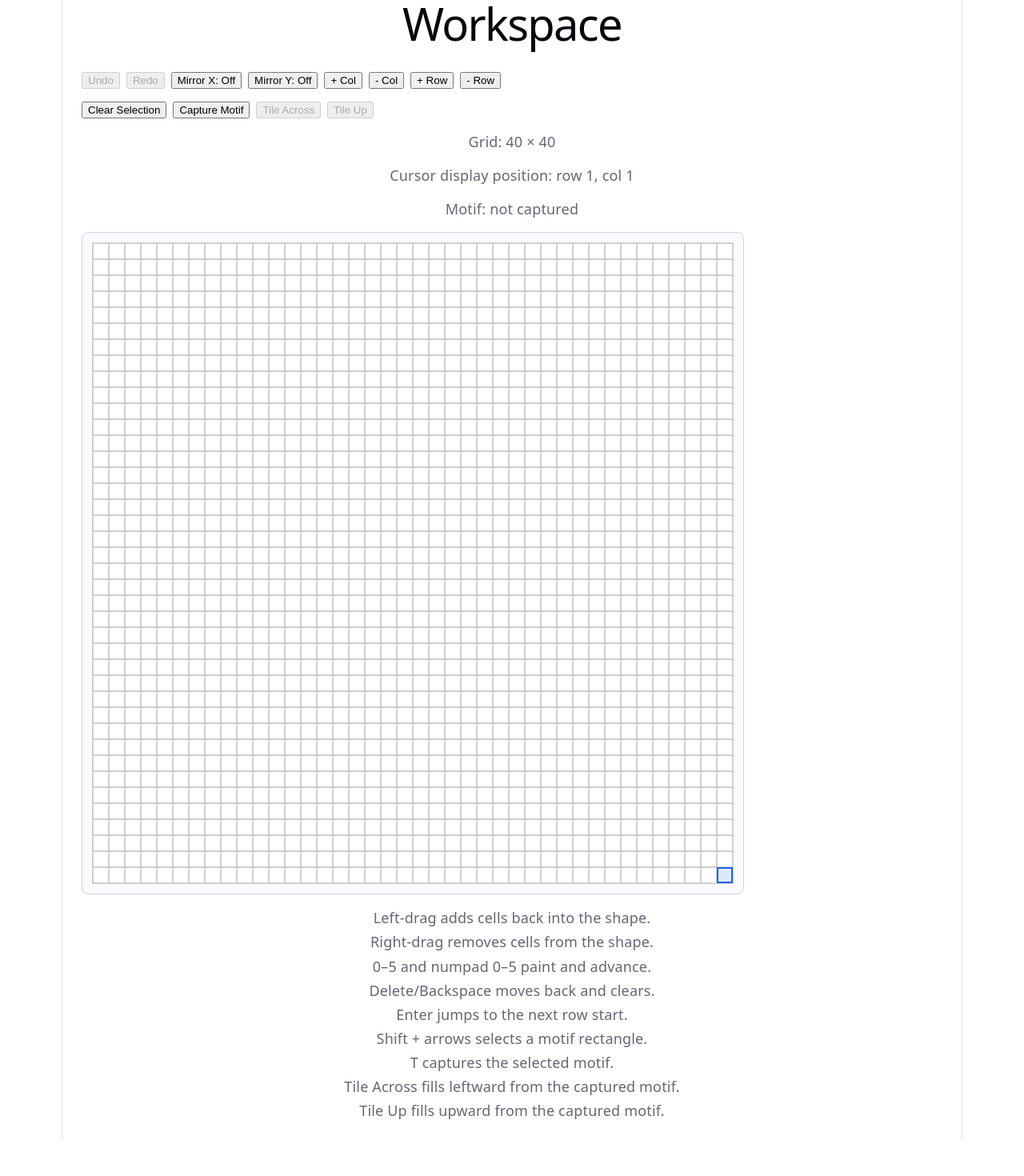
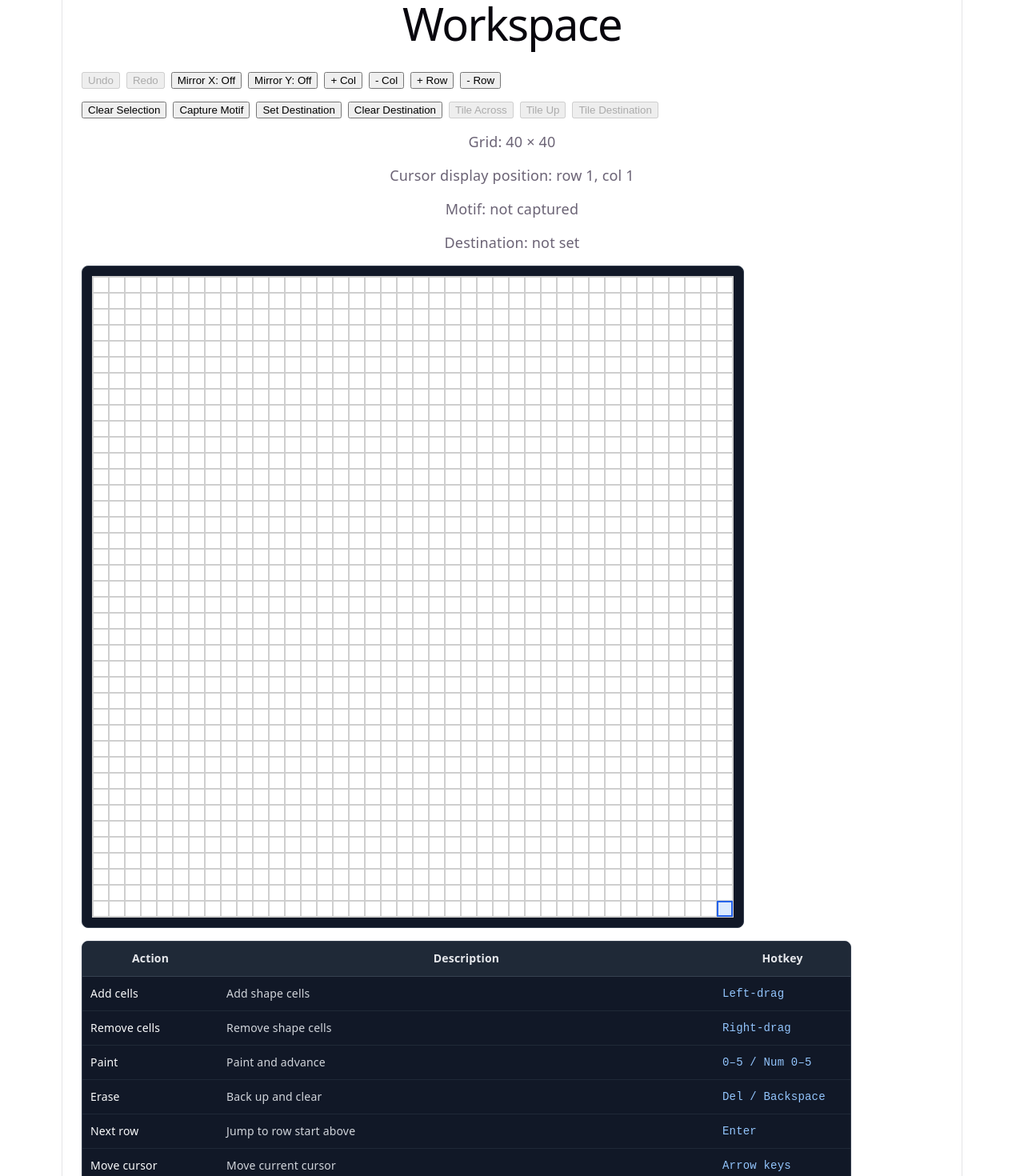
Before and after one commit to jSubbz/KnitGrid, a React (Vite) app: page /workspace in a window 1280 px wide. Shown: the part 40-1510 px from the top of the page at 80% size. Before the commit the page ends 1465 px from the top, so only its background shows below. Built offline with nearby package versions, Linux system fonts and the light colour scheme.

Commit message:
Refine workspace info panel with compact dark layout

```diff
--- a/src/features/workspace/components/WorkspaceGrid.tsx
+++ b/src/features/workspace/components/WorkspaceGrid.tsx
@@ -63,6 +63,14 @@ export default function WorkspaceGrid() {
         c >= state.tileSource.originC &&
         c < state.tileSource.originC + state.tileSource.tileCols;
 
+      const dest = state.tileApply.destRect;
+      const inDestination =
+        !!dest &&
+        r >= dest.minR &&
+        r <= dest.maxR &&
+        c >= dest.minC &&
+        c <= dest.maxC;
+
       cells.push(
         <div
           key={`${r}-${c}`}
@@ -105,6 +113,8 @@ export default function WorkspaceGrid() {
               ? "#dbeafe"
               : isSelected
                 ? "#bfdbfe"
+                : inDestination
+                  ? "#fed7aa"
                   : inCapturedMotif
                     ? "#d1fae5"
                     : inShape
@@ -115,6 +125,8 @@ export default function WorkspaceGrid() {
               ? "2px solid #2563eb"
               : inCapturedMotif
                 ? "2px solid #10b981"
+                : inDestination
+                  ? "2px solid #f97316"
                   : "none",
             outlineOffset: "-2px",
             userSelect: "none",
--- a/src/features/workspace/state/workspaceReducer.ts
+++ b/src/features/workspace/state/workspaceReducer.ts
@@ -32,8 +32,11 @@ export type WorkspaceAction =
   | { type: "CLEAR_SELECTION" }
   | { type: "EXTEND_SELECTION"; dir: "left" | "right" | "up" | "down" }
   | { type: "CAPTURE_MOTIF" }
+  | { type: "SET_DESTINATION_FROM_SELECTION" }
+  | { type: "CLEAR_DESTINATION" }
   | { type: "TILE_ACROSS"; strategy: "partial" | "truncate" }
-  | { type: "TILE_UP"; strategy: "partial" | "truncate" };
+  | { type: "TILE_UP"; strategy: "partial" | "truncate" }
+  | { type: "TILE_DESTINATION"; strategy: "partial" | "truncate" };
 
 function clamp(value: number, min: number, max: number): number {
   return Math.max(min, Math.min(max, value));
@@ -127,6 +130,10 @@ function resizeProject(state: KnitProject, nextRows: number, nextCols: number):
       anchor: null,
       focus: null,
       rect: null,
+    },
+    tileApply: {
+      ...state.tileApply,
+      destRect: null,
     },
   };
 }
@@ -401,8 +408,45 @@ export function workspaceReducer(
           tileCols: rect.maxC - rect.minC + 1,
           confirmed: true,
         },
+        selection: {
+          ...state.selection,
+          active: false,
+          anchor: null,
+          focus: null,
+          rect: null,
+        },
       };
     }
+
+    case "SET_DESTINATION_FROM_SELECTION": {
+      if (!state.selection.rect) {
+        return state;
+      }
+
+      return {
+        ...state,
+        tileApply: {
+          ...state.tileApply,
+          destRect: { ...state.selection.rect },
+        },
+        selection: {
+          ...state.selection,
+          active: false,
+          anchor: null,
+          focus: null,
+          rect: null,
+        },
+      };
+    }
+
+    case "CLEAR_DESTINATION":
+      return {
+        ...state,
+        tileApply: {
+          ...state.tileApply,
+          destRect: null,
+        },
+      };
 
     case "TILE_ACROSS": {
       if (!state.tileSource.confirmed) {
@@ -506,6 +550,72 @@ export function workspaceReducer(
       };
     }
 
+    case "TILE_DESTINATION": {
+      if (!state.tileSource.confirmed || !state.tileApply.destRect) {
+        return state;
+      }
+
+      const { originR, originC, tileRows, tileCols } = state.tileSource;
+      const dest = state.tileApply.destRect;
+      const nextPattern = clonePattern(state.pattern);
+
+      const source: PatternCell[][] = [];
+
+      for (let rr = 0; rr < tileRows; rr += 1) {
+        const row: PatternCell[] = [];
+        for (let cc = 0; cc < tileCols; cc += 1) {
+          const srcR = originR + rr;
+          const srcC = originC + cc;
+          row.push({ ...state.pattern[srcR][srcC] });
+        }
+        source.push(row);
+      }
+
+      for (let baseR = dest.minR; baseR <= dest.maxR; baseR += tileRows) {
+        for (let baseC = dest.minC; baseC <= dest.maxC; baseC += tileCols) {
+          const wouldOverflowBottom = baseR + tileRows - 1 > dest.maxR;
+          const wouldOverflowRight = baseC + tileCols - 1 > dest.maxC;
+
+          if (
+            action.strategy === "truncate" &&
+            (wouldOverflowBottom || wouldOverflowRight)
+          ) {
+            continue;
+          }
+
+          for (let rr = 0; rr < tileRows; rr += 1) {
+            for (let cc = 0; cc < tileCols; cc += 1) {
+              const destR = baseR + rr;
+              const destC = baseC + cc;
+
+              if (destR < dest.minR || destR > dest.maxR) {
+                continue;
+              }
+
+              if (destC < dest.minC || destC > dest.maxC) {
+                continue;
+              }
+
+              if (destR < 0 || destR >= state.rows || destC < 0 || destC >= state.cols) {
+                continue;
+              }
+
+              if (!state.shapeMask[destR][destC]) {
+                continue;
+              }
+
+              nextPattern[destR][destC] = { ...source[rr][cc] };
+            }
+          }
+        }
+      }
+
+      return {
+        ...state,
+        pattern: nextPattern,
+      };
+    }
+
     default:
       return state;
   }
--- a/src/pages/WorkspacePage.tsx
+++ b/src/pages/WorkspacePage.tsx
@@ -40,6 +40,21 @@ function keyToSymbol(event: React.KeyboardEvent<HTMLDivElement>): PatternSymbol
       return null;
   }
 }
+
+const infoRows = [
+  { name: "Add cells", description: "Add shape cells", hotkey: "Left-drag" },
+  { name: "Remove cells", description: "Remove shape cells", hotkey: "Right-drag" },
+  { name: "Paint", description: "Paint and advance", hotkey: "0–5 / Num 0–5" },
+  { name: "Erase", description: "Back up and clear", hotkey: "Del / Backspace" },
+  { name: "Next row", description: "Jump to row start above", hotkey: "Enter" },
+  { name: "Move cursor", description: "Move current cursor", hotkey: "Arrow keys" },
+  { name: "Select box", description: "Make selection rectangle", hotkey: "Shift + arrows" },
+  { name: "Capture motif", description: "Store selected motif", hotkey: "T" },
+  { name: "Set destination", description: "Store selected destination", hotkey: "D" },
+  { name: "Tile across", description: "Fill leftward", hotkey: "Button" },
+  { name: "Tile up", description: "Fill upward", hotkey: "Button" },
+  { name: "Tile destination", description: "Fill destination box", hotkey: "Button" },
+];
 
 export default function WorkspacePage() {
   const { state, dispatch, canUndo, canRedo } = useWorkspace();
@@ -95,6 +110,34 @@ export default function WorkspacePage() {
     });
   };
 
+  const handleTileDestination = () => {
+    if (!state.tileSource.confirmed || !state.tileApply.destRect) {
+      return;
+    }
+
+    const destRows =
+      state.tileApply.destRect.maxR - state.tileApply.destRect.minR + 1;
+    const destCols =
+      state.tileApply.destRect.maxC - state.tileApply.destRect.minC + 1;
+
+    const rowRemainder = destRows % state.tileSource.tileRows;
+    const colRemainder = destCols % state.tileSource.tileCols;
+
+    if (rowRemainder === 0 && colRemainder === 0) {
+      dispatch({ type: "TILE_DESTINATION", strategy: "partial" });
+      return;
+    }
+
+    const usePartial = window.confirm(
+      "Destination box is not an exact multiple of the motif size.\n\nPress OK for partial fill.\nPress Cancel for truncate."
+    );
+
+    dispatch({
+      type: "TILE_DESTINATION",
+      strategy: usePartial ? "partial" : "truncate",
+    });
+  };
+
   return (
     <main style={{ padding: 24, display: "grid", gap: 16 }}>
       <h1>Workspace</h1>
@@ -133,6 +176,12 @@ export default function WorkspacePage() {
         <button type="button" onClick={() => dispatch({ type: "CAPTURE_MOTIF" })}>
           Capture Motif
         </button>
+        <button type="button" onClick={() => dispatch({ type: "SET_DESTINATION_FROM_SELECTION" })}>
+          Set Destination
+        </button>
+        <button type="button" onClick={() => dispatch({ type: "CLEAR_DESTINATION" })}>
+          Clear Destination
+        </button>
         <button
           type="button"
           onClick={handleTileAcross}
@@ -147,6 +196,13 @@ export default function WorkspacePage() {
         >
           Tile Up
         </button>
+        <button
+          type="button"
+          onClick={handleTileDestination}
+          disabled={!state.tileSource.confirmed || !state.tileApply.destRect}
+        >
+          Tile Destination
+        </button>
       </div>
 
       <p>
@@ -160,6 +216,14 @@ export default function WorkspacePage() {
         {state.tileSource.confirmed
           ? `${state.tileSource.tileCols} × ${state.tileSource.tileRows} captured`
           : "not captured"}
+      </p>
+      <p>
+        Destination:{" "}
+        {state.tileApply.destRect
+          ? `${state.tileApply.destRect.maxC - state.tileApply.destRect.minC + 1} × ${
+              state.tileApply.destRect.maxR - state.tileApply.destRect.minR + 1
+            } set`
+          : "not set"}
       </p>
 
       <div
@@ -211,6 +275,12 @@ export default function WorkspacePage() {
             return;
           }
 
+          if (event.key === "d" || event.key === "D") {
+            event.preventDefault();
+            dispatch({ type: "SET_DESTINATION_FROM_SELECTION" });
+            return;
+          }
+
           if (symbol) {
             event.preventDefault();
             dispatch({ type: "PAINT_AND_ADVANCE", symbol });
@@ -254,27 +324,64 @@ export default function WorkspacePage() {
         }}
         style={{
           width: "fit-content",
-          border: "1px solid #d1d5db",
+          border: "1px solid #374151",
           padding: 12,
           borderRadius: 8,
-          background: "#f9fafb",
+          background: "#111827",
           outline: "none",
         }}
       >
         <WorkspaceGrid />
       </div>
 
-      <div style={{ display: "grid", gap: 4 }}>
-        <p>Left-drag adds cells back into the shape.</p>
-        <p>Right-drag removes cells from the shape.</p>
-        <p>0–5 and numpad 0–5 paint and advance.</p>
-        <p>Delete/Backspace moves back and clears.</p>
-        <p>Enter jumps to the next row start.</p>
-        <p>Shift + arrows selects a motif rectangle.</p>
-        <p>T captures the selected motif.</p>
-        <p>Tile Across fills leftward from the captured motif.</p>
-        <p>Tile Up fills upward from the captured motif.</p>
-      </div>
+      <section
+        style={{
+          border: "1px solid #374151",
+          borderRadius: 8,
+          overflow: "hidden",
+          background: "#111827",
+          color: "#e5e7eb",
+          maxWidth: 960,
+          fontSize: 14,
+        }}
+      >
+        <div
+          style={{
+            display: "grid",
+            gridTemplateColumns: "170px 1fr 170px",
+            background: "#1f2937",
+            fontWeight: 600,
+            borderBottom: "1px solid #374151",
+          }}
+        >
+          <div style={{ padding: "8px 10px" }}>Action</div>
+          <div style={{ padding: "8px 10px" }}>Description</div>
+          <div style={{ padding: "8px 10px" }}>Hotkey</div>
+        </div>
+
+        {infoRows.map((row, index) => (
+          <div
+            key={row.name}
+            style={{
+              display: "grid",
+              gridTemplateColumns: "170px 1fr 170px",
+              borderBottom: index === infoRows.length - 1 ? "none" : "1px solid #1f2937",
+              textAlign: "left",
+              whiteSpace: "nowrap",
+            }}
+          >
+            <div style={{ padding: "8px 10px", color: "#f9fafb", fontWeight: 500 }}>
+              {row.name}
+            </div>
+            <div style={{ padding: "8px 10px", color: "#d1d5db", overflow: "hidden", textOverflow: "ellipsis" }}>
+              {row.description}
+            </div>
+            <div style={{ padding: "8px 10px", fontFamily: "monospace", color: "#93c5fd" }}>
+              {row.hotkey}
+            </div>
+          </div>
+        ))}
+      </section>
     </main>
   );
 }
```
Lines whose indentation alone changed are shown as unchanged.
